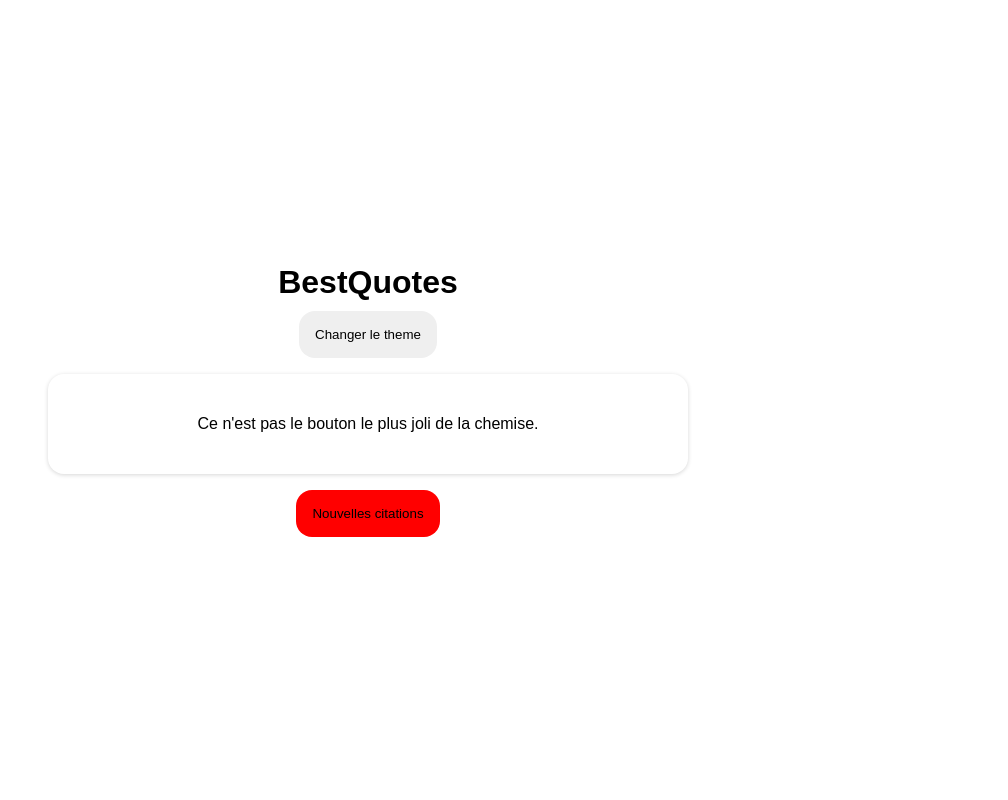
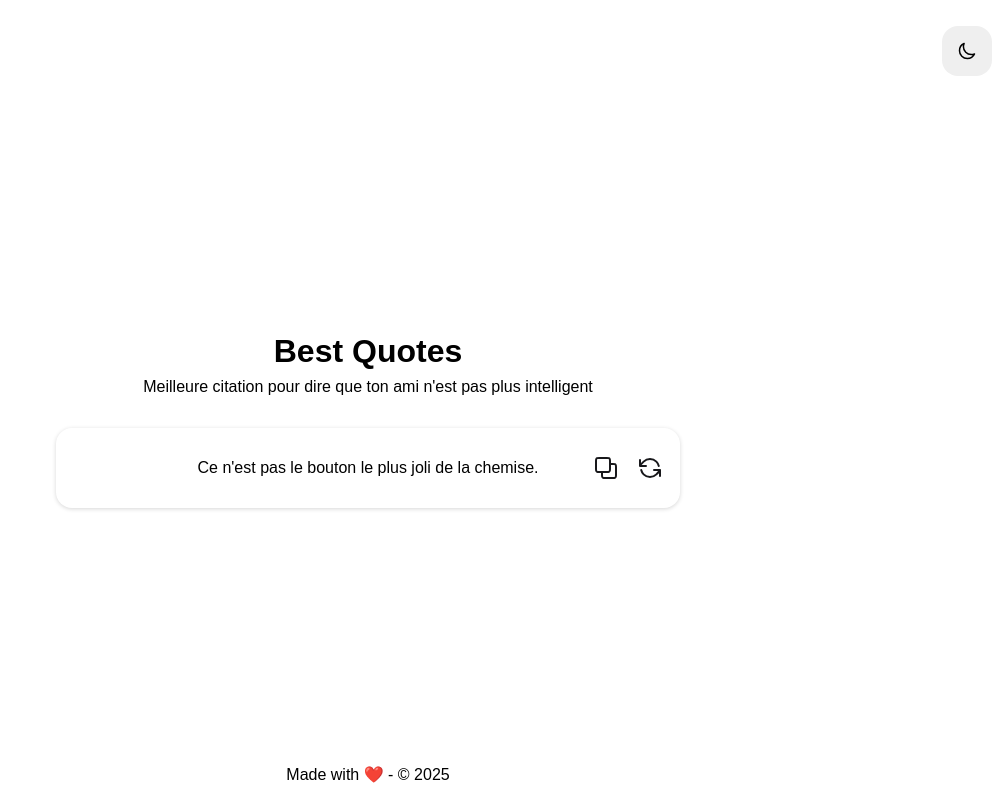
Before and after one commit to tanguymln/BestQuotes, a website: page index.html in a window 1280 px wide. Shown: the whole page, without its empty margins (272-1280 px from the left). Drawn offline with Linux system fonts and the light colour scheme.

Commit message:
improve(ci, style): improve release CI and style

```diff
--- a/index.html
+++ b/index.html
@@ -1,20 +1,65 @@
-<!DOCTYPE html>
+<!doctype html>
 <html lang="en">
   <head>
     <meta charset="UTF-8" />
     <meta name="viewport" content="width=device-width, initial-scale=1.0" />
     <link rel="stylesheet" href="style.css" />
-    <title>BestQuotes</title>
+    <title>Best Quotes</title>
   </head>
   <body class="dark">
+    <header>
+      <button id="switch-theme-button"></button>
+    </header>
     <main>
-      <h1 class="titles">BestQuotes</h1>
+      <h1 class="titles">Best Quotes</h1>
+      <p class="mb-3">
+        Meilleure citation pour dire que ton ami n'est pas plus intelligent
+      </p>
       <section class="div-content">
-        <button id="switch-theme-button">Changer le theme</button>
-        <div id="quote"></div>
-        <button id="new-quote-button">Nouvelles citations</button>
+        <div id="quote-container">
+          <div id="quote"></div>
+          <div id="quote-button-container">
+            <button id="copy-quote">
+              <svg
+                width="100%"
+                height="100%"
+                viewBox="0 0 24 24"
+                fill="none"
+                xmlns="http://www.w3.org/2000/svg"
+              >
+                <path
+                  d="M8 16V18.8C8 19.9201 8 20.4802 8.21799 20.908C8.40973 21.2843 8.71569 21.5903 9.09202 21.782C9.51984 22 10.0799 22 11.2 22H18.8C19.9201 22 20.4802 22 20.908 21.782C21.2843 21.5903 21.5903 21.2843 21.782 20.908C22 20.4802 22 19.9201 22 18.8V11.2C22 10.0799 22 9.51984 21.782 9.09202C21.5903 8.71569 21.2843 8.40973 20.908 8.21799C20.4802 8 19.9201 8 18.8 8H16M5.2 16H12.8C13.9201 16 14.4802 16 14.908 15.782C15.2843 15.5903 15.5903 15.2843 15.782 14.908C16 14.4802 16 13.9201 16 12.8V5.2C16 4.0799 16 3.51984 15.782 3.09202C15.5903 2.71569 15.2843 2.40973 14.908 2.21799C14.4802 2 13.9201 2 12.8 2H5.2C4.0799 2 3.51984 2 3.09202 2.21799C2.71569 2.40973 2.40973 2.71569 2.21799 3.09202C2 3.51984 2 4.07989 2 5.2V12.8C2 13.9201 2 14.4802 2.21799 14.908C2.40973 15.2843 2.71569 15.5903 3.09202 15.782C3.51984 16 4.07989 16 5.2 16Z"
+                  stroke="currentColor"
+                  stroke-width="2"
+                  stroke-linecap="round"
+                  stroke-linejoin="round"
+                />
+              </svg>
+            </button>
+            <button id="new-quote-button">
+              <svg
+                width="100%"
+                height="100%"
+                viewBox="0 0 24 24"
+                fill="none"
+                xmlns="http://www.w3.org/2000/svg"
+              >
+                <path
+                  d="M2 10C2 10 2.12132 9.15076 5.63604 5.63604C9.15076 2.12132 14.8492 2.12132 18.364 5.63604C19.6092 6.88131 20.4133 8.40072 20.7762 10M2 10V4M2 10H8M22 14C22 14 21.8787 14.8492 18.364 18.364C14.8492 21.8787 9.15076 21.8787 5.63604 18.364C4.39076 17.1187 3.58669 15.5993 3.22383 14M22 14V20M22 14H16"
+                  stroke="currentColor"
+                  stroke-width="2"
+                  stroke-linecap="round"
+                  stroke-linejoin="round"
+                />
+              </svg>
+            </button>
+          </div>
+        </div>
       </section>
     </main>
+    <footer>
+      <p>Made with ❤️ - © 2025</p>
+    </footer>
     <script src="main.js"></script>
   </body>
 </html>
--- a/main.js
+++ b/main.js
@@ -1,6 +1,15 @@
-// Au chargement de la page
+const sunIcon = `<svg width="100%" height="100%" viewBox="0 0 24 24" fill="none" xmlns="http://www.w3.org/2000/svg">
+  <path d="M12 2V4M12 20V22M4 12H2M6.31412 6.31412L4.8999 4.8999M17.6859 6.31412L19.1001 4.8999M6.31412 17.69L4.8999 19.1042M17.6859 17.69L19.1001 19.1042M22 12H20M17 12C17 14.7614 14.7614 17 12 17C9.23858 17 7 14.7614 7 12C7 9.23858 9.23858 7 12 7C14.7614 7 17 9.23858 17 12Z" stroke="currentColor" stroke-width="2" stroke-linecap="round" stroke-linejoin="round"/>
+</svg>`;
 
-document.addEventListener("DOMContentLoaded", () => {
+const moonIcon = `
+  <svg width="100%" height="100%" viewBox="0 0 24 24" fill="none" xmlns="http://www.w3.org/2000/svg">
+    <path d="M22 15.8442C20.6866 16.4382 19.2286 16.7688 17.6935 16.7688C11.9153 16.7688 7.23116 12.0847 7.23116 6.30654C7.23116 4.77135 7.5618 3.3134 8.15577 2C4.52576 3.64163 2 7.2947 2 11.5377C2 17.3159 6.68414 22 12.4623 22C16.7053 22 20.3584 19.4742 22 15.8442Z" stroke="currentColor" stroke-width="2" stroke-linecap="round" stroke-linejoin="round" />
+  </svg>
+`;
+
+const themeToggleButton = document.getElementById("switch-theme-button");
+
 const quotes = [
   "Ce n'est pas le pingouin le plus glissant de la banquise.",
   "Ce n'est pas le couteau le plus aiguisé du tiroir.",
@@ -104,6 +113,7 @@ document.addEventListener("DOMContentLoaded", () => {
   "Ce n'est pas le trèfle à quatre feuilles de la chance.",
 ];
 
+document.addEventListener("DOMContentLoaded", () => {
   const getRandomQuote = () =>
     quotes[Math.floor(Math.random() * quotes.length)];
 
@@ -116,14 +126,22 @@ document.addEventListener("DOMContentLoaded", () => {
 
   const switchColorTheme = () => {
     document.body.classList.toggle("dark");
+    if (document.body.classList.contains("dark")) {
+      themeToggleButton.innerHTML = sunIcon;
+    } else {
+      themeToggleButton.innerHTML = moonIcon;
+    }
     localStorage.setItem("dark-mode", document.body.classList.contains("dark"));
   };
 
+  themeToggleButton.innerHTML = "";
   const checkColorTheme = () => {
     if (localStorage.getItem("dark-mode") === "true") {
       document.body.classList.add("dark");
+      themeToggleButton.innerHTML = sunIcon;
     } else {
       document.body.classList.remove("dark");
+      themeToggleButton.innerHTML = moonIcon;
     }
   };
 
@@ -141,4 +159,12 @@ document.addEventListener("DOMContentLoaded", () => {
   if (switchThemeButton) {
     switchThemeButton.addEventListener("click", switchColorTheme);
   }
+
+  document
+    .querySelector("#copy-quote")
+    .addEventListener("click", () =>
+      navigator.clipboard.writeText(
+        document.getElementById("quote").textContent,
+      ),
+    );
 });
--- a/style.css
+++ b/style.css
@@ -10,8 +10,9 @@ body {
   width: 100vw;
   min-height: 100vh;
   display: flex;
+  flex-direction: column;
   align-items: center;
-  justify-content: center;
+  justify-content:  space-between;
 }
 
 body.dark {
@@ -19,25 +20,48 @@ body.dark {
   color: #fff;
 }
 
+header{
+  width: 100%;
+  display: flex;
+  align-items: center;
+  justify-content: end;
+}
+
 main {
   width: 100%;
-}
-
-h1 {
   text-align: center;
 }
 
-button#new-quote-button {
+h1{
+  margin-bottom: 0.5rem;
+}
+
+button#copy-quote,
+button#new-quote-button{
   border: none;
-  background-color: red;
-  padding: 1rem;
-  border-radius: 1rem;
+  background-color: transparent;
+  color: #18181b;
+  border-radius: 0.5rem;
+  padding: 0.5rem;
   transition: 0.3s;
   cursor: pointer;
+  width: 40px;
+  height: 40px;
 }
 
-button#new-quote-button:hover {
-  opacity: 90%;
+button#copy-quote:hover,
+button#new-quote-button:hover{
+  background-color: #f5f5f5;
+}
+
+body.dark button#copy-quote,
+body.dark button#new-quote-button{
+  color: #fff;
+}
+
+body.dark button#copy-quote:hover,
+body.dark button#new-quote-button:hover{
+  background-color: #262626;
 }
 
 button#switch-theme-button {
@@ -47,17 +71,44 @@ button#switch-theme-button {
   cursor: pointer;
   padding: 1rem;
   border-radius: 1rem;
+  width: 50px;
+  height: 50px;
 }
 
 button#switch-theme-button:hover {
   opacity: 90%;
 }
 
-div#quote {
-  min-height: 100px;
-  min-width: 50vw;
+div#quote-container{
+  width: 50%;
+  display: flex;
+  justify-content: center;
+  align-items: center;
+  flex-direction: column;
+  position: relative;
+  min-height: 80px;
+  min-width: 50%;
   box-shadow: rgba(0, 0, 0, 0.16) 0px 1px 4px;
   border-radius: 1rem;
+}
+
+body.dark div#quote-container{
+  background-color: #303030;
+}
+
+div#quote-button-container{
+  display: flex;
+  justify-content: center;
+  align-items: center;
+  gap: 0.25rem;
+  position: absolute;
+  right: 10px;
+  top: 50;
+}
+
+
+
+div#quote {
   display: flex;
   justify-content: center;
   align-items: center;
@@ -65,7 +116,6 @@ div#quote {
 
 body.dark div#quote{
   color: #fff;
-  background-color: #303030;
   box-shadow: none;
 }
 
@@ -73,7 +123,10 @@ section.div-content {
   width: 100%;
   gap: 1rem;
   display: flex;
-  flex-direction: column;
   justify-content: center;
   align-items: center;
 }
+
+.mb-3{
+  margin-bottom: 2rem;
+}
```
Also changed, not shown: .github/workflows/release.yml. Lines whose indentation alone changed are shown as unchanged.
